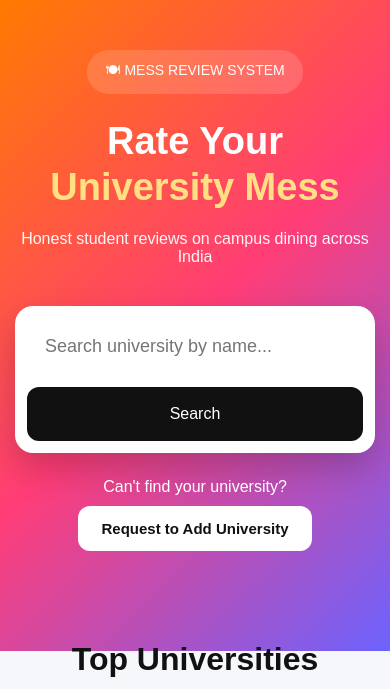
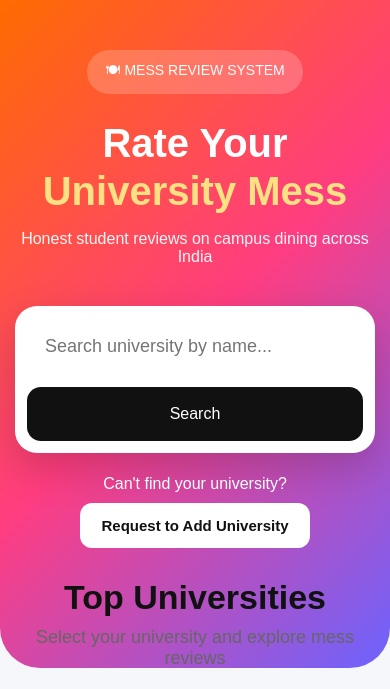
Before and after one commit to gv545312-glitch/mess-review-mvp, a Flask app: page / in a window 390 px wide. Shown: the top 689 px of the page. Run offline with Flask 3, Linux system fonts and the light colour scheme; data that the repository does not hold is empty.

Commit message:
fixed professional responsive ui

```diff
--- a/static/style.css
+++ b/static/style.css
@@ -2,7 +2,7 @@
     margin:0;
     padding:0;
     box-sizing:border-box;
-    font-family:Arial, Helvetica, sans-serif;
+    font-family:'Poppins',sans-serif;
 }
 
 body{
@@ -10,36 +10,32 @@ body{
     color:#111;
 }
 
-/* HERO */
+/* HERO SECTION */
 
 .hero{
-    background:linear-gradient(135deg,#ff7b00,#ff3d77,#6c63ff);
-    padding:70px 20px 120px;
-    position:relative;
-    overflow:hidden;
-}
-
-.hero-content{
-    max-width:1200px;
-    margin:auto;
+    background:linear-gradient(135deg,#ff6b00,#ff3d81,#6c63ff);
+    padding:70px 20px 140px;
     text-align:center;
-    color:white;
+    border-bottom-left-radius:40px;
+    border-bottom-right-radius:40px;
 }
 
 .tag{
     display:inline-block;
-    background:rgba(255,255,255,0.15);
+    background:rgba(255,255,255,0.2);
+    color:white;
     padding:10px 18px;
     border-radius:50px;
+    font-size:14px;
     margin-bottom:25px;
-    font-size:14px;
     backdrop-filter:blur(10px);
 }
 
 .hero h1{
-    font-size:60px;
+    font-size:64px;
+    color:white;
+    margin-bottom:15px;
     font-weight:800;
-    margin-bottom:20px;
 }
 
 .hero h1 span{
@@ -47,74 +43,81 @@ body{
 }
 
 .subtitle{
+    color:white;
     font-size:20px;
+    margin-bottom:40px;
     opacity:0.95;
-    margin-bottom:40px;
 }
 
 /* SEARCH */
 
 .search-box{
     background:white;
+    width:90%;
+    max-width:850px;
+    margin:0 auto;
     padding:12px;
-    border-radius:18px;
+    border-radius:22px;
     display:flex;
     gap:12px;
-    max-width:850px;
-    margin:0 auto 25px;
-    box-shadow:0 15px 35px rgba(0,0,0,0.2);
+    box-shadow:0 15px 40px rgba(0,0,0,0.18);
 }
 
 .search-box input{
     flex:1;
     border:none;
     outline:none;
+    font-size:18px;
     padding:18px;
-    font-size:18px;
-    border-radius:12px;
+    border-radius:14px;
 }
 
 .search-box button{
+    border:none;
     background:#111;
     color:white;
-    border:none;
-    padding:18px 30px;
-    border-radius:12px;
+    padding:18px 28px;
+    border-radius:14px;
     font-size:16px;
     cursor:pointer;
+    transition:0.3s;
+}
+
+.search-box button:hover{
+    background:#333;
 }
 
 /* REQUEST */
 
 .request-box{
-    margin-top:15px;
+    margin-top:22px;
 }
 
 .request-box p{
+    color:white;
     margin-bottom:10px;
-    font-size:16px;
 }
 
 .request-box button{
+    border:none;
     background:white;
     color:#111;
-    border:none;
-    padding:14px 24px;
+    padding:14px 22px;
     border-radius:12px;
+    font-size:15px;
     cursor:pointer;
-    font-size:15px;
-    font-weight:bold;
+    font-weight:600;
 }
 
 /* SECTION */
 
 .universities-section{
-    max-width:1200px;
+    width:92%;
+    max-width:1400px;
     margin:auto;
-    padding:60px 20px;
-    margin-top:-70px;
+    margin-top:-90px;
     position:relative;
-    z-index:2;
+    z-index:10;
 }
 
 .section-title{
@@ -123,7 +126,7 @@ body{
 }
 
 .section-title h2{
-    font-size:42px;
+    font-size:48px;
     margin-bottom:10px;
 }
 
@@ -268,11 +281,11 @@ footer{
 @media(max-width:768px){
 
     .hero{
-        padding:50px 15px 100px;
+        padding:50px 15px 120px;
     }
 
     .hero h1{
-        font-size:38px;
+        font-size:40px;
         line-height:1.2;
     }
 
@@ -282,18 +295,27 @@ footer{
 
     .search-box{
         flex-direction:column;
+        width:100%;
     }
 
     .search-box button{
         width:100%;
     }
 
+    .universities-grid{
+        grid-template-columns:1fr;
+    }
+
     .section-title h2{
-        font-size:32px;
+        font-size:34px;
     }
 
     .card-content h3{
-        font-size:22px;
+        font-size:24px;
+    }
+
+    .uni-card img{
+        height:220px;
     }
 
 }
```
Also changed, not shown: other parts of static/style.css (+30 -20 lines).
